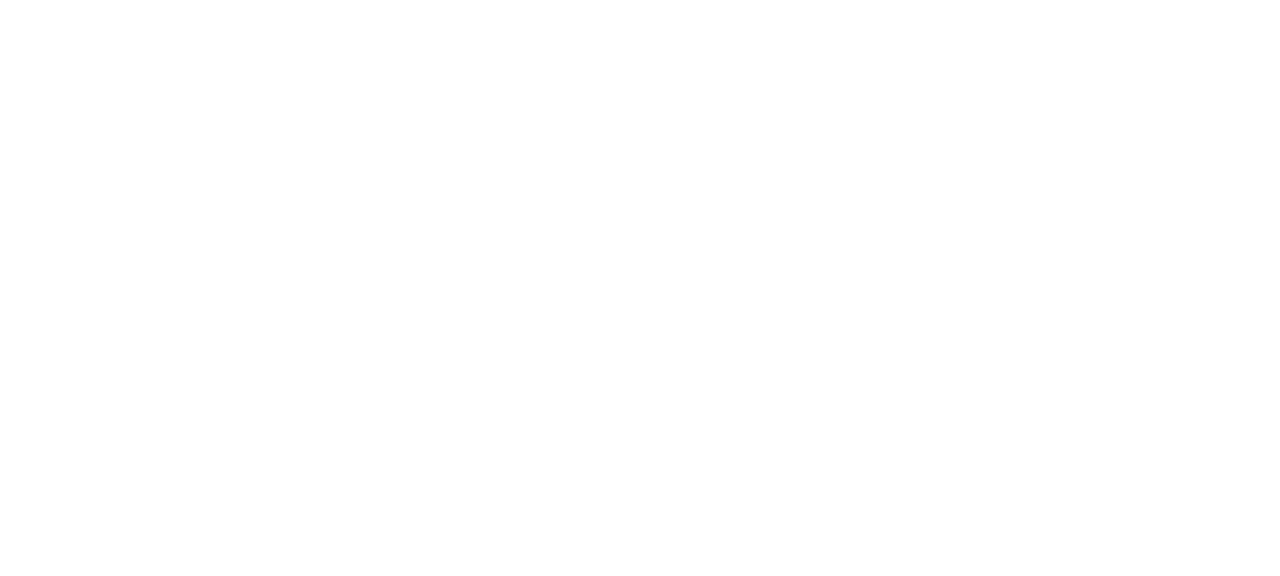
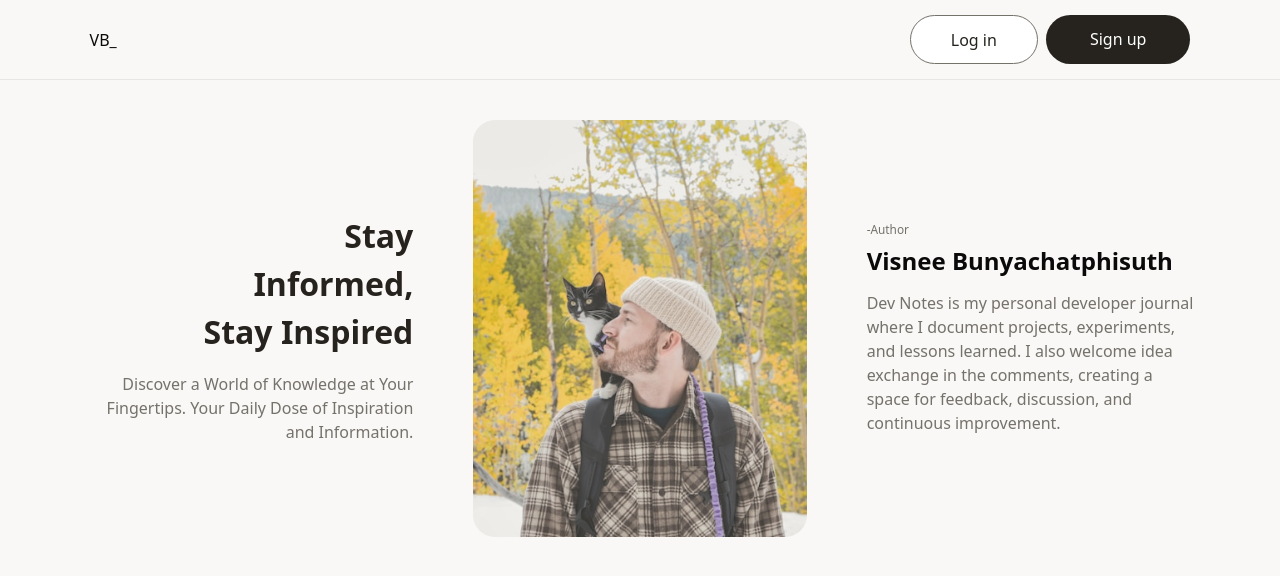
Before and after one commit to visneeb/dev-notes, a React (Vite) app: page / in a window 1280 px wide. Shown: the top 576 px of the page. Built offline with nearby package versions, Linux system fonts and the light colour scheme.

Commit message:
feat: add navbar and hero-section layout

```diff
--- a/src/App.tsx
+++ b/src/App.tsx
@@ -1,7 +1,13 @@
 import "./App.css";
+import { NavBar, HeroSection} from "./components/landing-page";
 
 function App() {
-  return <></>;
+  return (
+    <>
+      <NavBar />
+      <HeroSection />
+    </>
+  );
 }
 
 export default App;
--- /dev/null
+++ b/src/components/landing-page.tsx
@@ -0,0 +1,61 @@
+import { Menu } from "lucide-react";
+
+
+export function NavBar() {
+  return (
+    <nav className="flex justify-between items-center h-14 md:h-20 border-b bg-brown-100">
+      <div className="pl-8 md:pl-[7vw]">
+        <h1>VB_</h1>
+      </div>
+
+      {/* Mobile menu icon */}
+      <button className="pr-3 md:hidden">
+        <Menu size={28} className="text-brown-400" />
+      </button>
+
+      {/* Desktop menu */}
+      <span className="hidden md:flex md:flex-row gap-2 pr-2 md:pr-[7vw]">
+        <a className="text-body-1 text-brown-600 px-10 py-[0.7rem] bg-white border border-brown-400 rounded-full cursor-pointer">
+          Log in
+        </a>
+        <a className="text-body-1 text-white px-11 py-[0.7rem] bg-brown-600 rounded-full cursor-pointer">
+          Sign up
+        </a>
+      </span>
+    </nav>
+  );
+}
+
+export function HeroSection() {
+  return (
+    <section className="max-w-6xl px-4 pt-10  flex flex-col items-center gap-6 m-auto md:grid md:grid-cols-3 md:gap-15">
+      <div className="text-center md:text-right">
+        <h1 className="text-headline-2 leading-12 pb-4 text-brown-600 md:text-headline-1">
+          Stay <span className="inline md:block "> Informed,</span>
+          <span className="block ">Stay Inspired</span>
+        </h1>
+        <p className="text-body-1 text-brown-400">
+          Discover a World of Knowledge at Your Fingertips. Your Daily Dose of
+          Inspiration and Information.
+        </p>
+      </div>
+      <div className="relative w-full max-w-md aspect-4/5 overflow-hidden rounded-3xl mx-auto">
+        <img
+          className="w-full h-full object-cover"
+          src="./img/landing-page/mocking-img.jpg"
+        />
+        <div className="absolute inset-0 bg-[rgba(190,186,177,0.25)]"></div>
+      </div>
+      <div className="self-start flex flex-col md:self-center">
+        <p className="text-body-3 text-brown-400 pb-1">-Author</p>
+        <h3 className="text-headline-3 pb-3">Visnee Bunyachatphisuth</h3>
+        <p className="text-body-1 text-brown-400">
+          Dev Notes is my personal developer journal where I document projects,
+          experiments, and lessons learned. I also welcome idea exchange in the
+          comments, creating a space for feedback, discussion, and continuous
+          improvement.
+        </p>
+      </div>
+    </section>
+  );
+}
--- a/src/index.css
+++ b/src/index.css
@@ -188,5 +188,6 @@
   }
   body {
     @apply bg-background text-foreground;
+    background-color: #f9f8f6;
   }
 }
```
Also changed, not shown: public/img/landing-page/mocking-img.jpg (added).
